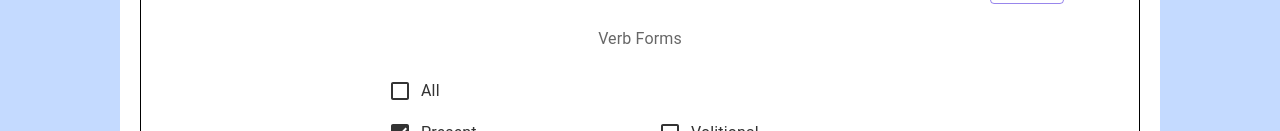
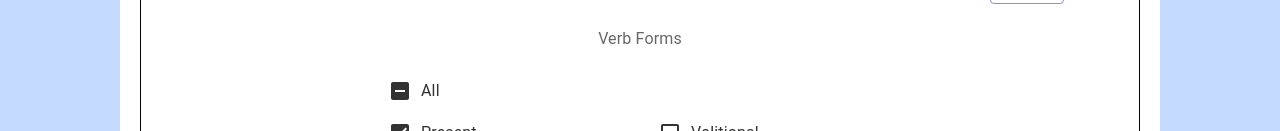
Before and after one commit to dan-turner-djt/Doushiryokucheck, a React (Create React App) app: page / in a window 1280 px wide. Shown: the part 821-952 px from the top of the page. Built offline with nearby package versions, Linux system fonts and the light colour scheme.

Commit message:
improve all checkbox

```diff
--- a/src/Components/SettingsForm/SettingsForm.tsx
+++ b/src/Components/SettingsForm/SettingsForm.tsx
@@ -3,7 +3,6 @@ import { DefaultSettings, SettingsObject, TestType, getTestTypeDefaultSettings,
 import Field, { FieldRef, FieldType, StaticFieldData } from "../Field/Field";
 import { Box, Button, Checkbox, FormControl, FormControlLabel, FormGroup, FormHelperText, FormLabel, MenuItem, TextField } from "@mui/material";
 import { FormNames, VerbFormData, VerbFormNamesInfo, VerbFormSubTypeNamesInfo, WithNegativeForms, WithNegativePoliteForms, WithPlainForms, WithPoliteForms } from "../../Verb/VerbFormDefs";
-import { Label } from "@mui/icons-material";
 
 export type SettingsFormProps = {
   initialSettings: SettingsObject;
@@ -79,8 +78,6 @@ const SettingsForm = (props: SettingsFormProps) => {
 		return true;
 	};
 	const vfInputRef = useRef<HTMLInputElement>(null);
-
-	const [vfAll, setVfAll] = useState<boolean>(false);
 
 	useEffect(() => {
 		console.log(verbFormData);
@@ -224,8 +221,6 @@ const SettingsForm = (props: SettingsFormProps) => {
 	};
 
 	const handleVfAllChange = (e: ChangeEvent<HTMLInputElement>) => {
-		setVfAll(e.target.checked);
-
 		let toSet: boolean;
 		if(e.target.checked) {
 			toSet = true;
@@ -254,7 +249,43 @@ const SettingsForm = (props: SettingsFormProps) => {
 		setVerbFormData(obj);
 	};
 
-	const checkAll = (form: FormNames): boolean => {
+	const checkAllForms = (): boolean => {
+		for(const o of Object.entries(verbFormData)) {
+			let allSubs = true;
+			for(const v of Object.entries(o[1])) {
+				if(v[1] !== true) {
+					allSubs = false;
+					break;
+				}
+			}
+
+			if(!allSubs) return false;
+		}
+
+		return true;
+	};
+
+	const checkAllIndeterminate = (): boolean => {
+		let foundASub = false;
+		for(const o of Object.entries(verbFormData)) {
+			let foundSub = false;
+			for(const v of Object.entries(o[1])) {
+				if(v[1] === true) {
+					foundSub = true;
+					break;
+				}
+			}
+
+			if(foundSub) {
+				foundASub = true;
+				break;
+			}
+		}
+
+		return foundASub && !checkAllForms();
+	};
+
+	const checkAllSubOptions = (form: FormNames): boolean => {
 		const arr: boolean[] = [];
 		for(const v of Object.entries(verbFormData[form])) {
 			arr.push(v[1]);
@@ -283,7 +314,7 @@ const SettingsForm = (props: SettingsFormProps) => {
 						<span className="parent-checkbox">
 							<FormControlLabel
 								control={
-									<Checkbox checked={checkAll(name)}
+									<Checkbox checked={checkAllSubOptions(name)}
 										indeterminate={checkIndeterminate(name)}
 										onChange={(e) => handleVfChangeParent(e, name)}
 										name={name}
@@ -547,7 +578,8 @@ const SettingsForm = (props: SettingsFormProps) => {
 								<div className={"checkbox-parent-group"}>
 									<FormControlLabel
 										control={
-											<Checkbox checked={vfAll}
+											<Checkbox checked={checkAllForms()}
+												indeterminate={checkAllIndeterminate()}
 												onChange={handleVfAllChange}
 												name="vfAll"/>
 										}
```
